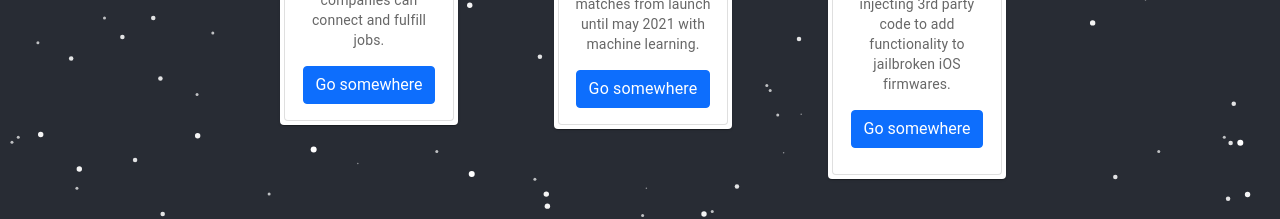
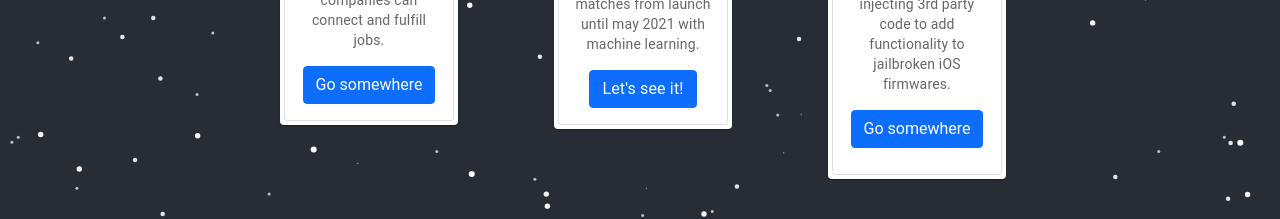
Before and after one commit to dhaliwalg/dhaliwalg.github.io, a React (Create React App) app in the folder portfolio/: page /projects in a window 1280 px wide. Shown: the part 445-664 px from the top of the page. Built offline with nearby package versions, Linux system fonts and the light colour scheme.

Commit message:
Update Projects.js
adding link to final project

```diff
--- a/portfolio/src/pages/Projects.js
+++ b/portfolio/src/pages/Projects.js
@@ -46,7 +46,7 @@ class Classes extends Component {
                     <Card.Text>
                       an exploratory analysis of all valorant professional matches from launch until may 2021 with machine learning.
                     </Card.Text>
-                    <Button href="/valproject" variant="primary">Go somewhere</Button>
+                    <Button href="https://dhaliwalg.github.io/320finalproj/" variant="primary">Let's see it!</Button>
                   </Card.Body>
                 </Card>
               </Item>
```
